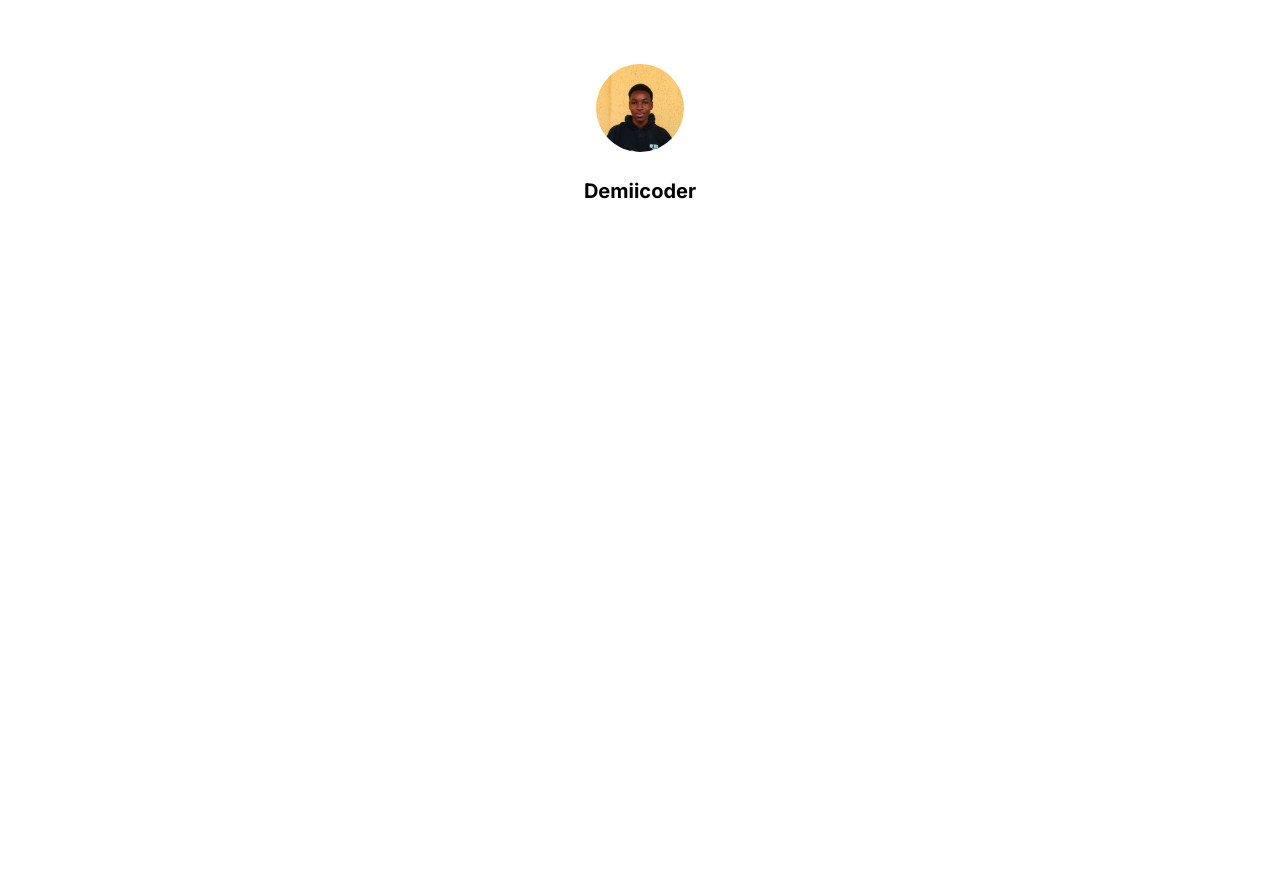
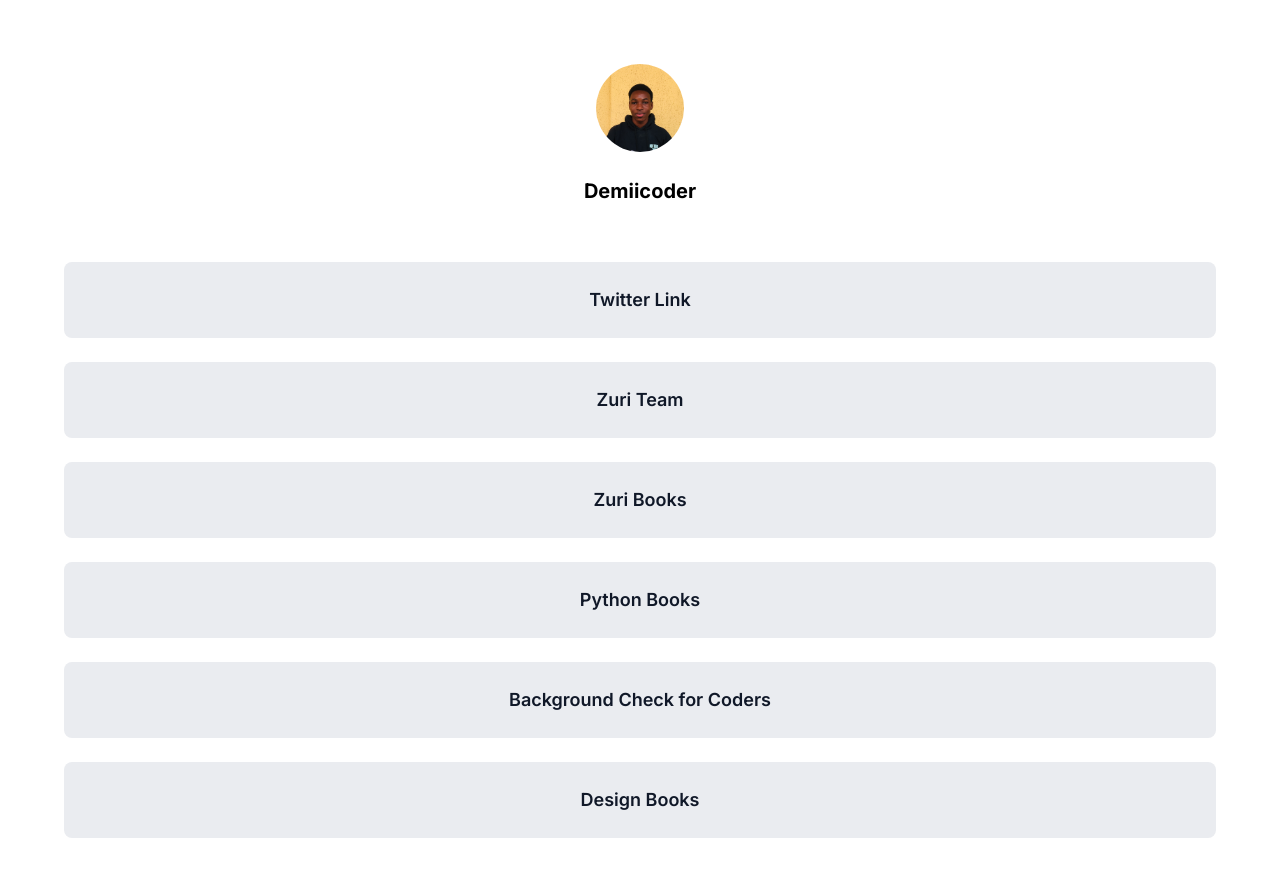
Before and after one commit to OgaDavid/HNGi9_task_one_, a React (Create React App) app: page / in a window 1280 px wide. Shown: the top 876 px of the page. Before the commit the page ends 800 px from the top, so only its background shows below. Built offline with nearby package versions, Linux system fonts and the light colour scheme.

Commit message:
Finished styling and adding links section.

```diff
--- a/src/App.js
+++ b/src/App.js
@@ -1,4 +1,5 @@
 import Profile from './components/Profile';
+import Links from './components/Links';
 
 
 function App() {
@@ -6,6 +7,7 @@ function App() {
     <div className="App">
       <div className="container">
         <Profile />
+        <Links />
       </div>
     </div>
   );
--- /dev/null
+++ b/src/components/Links.js
@@ -0,0 +1,15 @@
+import React from 'react'
+import links from '../Data/LinkData'
+import Link from '../utils/Link'
+
+const Links = () => {
+  return (
+    <main>
+        <div className="links">
+            {links.map(Link)}
+        </div>
+    </main>
+  )
+}
+
+export default Links;
--- a/src/index.css
+++ b/src/index.css
@@ -64,3 +64,34 @@ main {
 }
 
 /* Profile section styling ends here */
+
+/* Links styling starts here */
+
+.links {
+  display: flex;
+  flex-direction: column;
+  justify-content: center;
+  align-items: center;
+}
+
+.links a {
+  text-decoration: none;
+  font-weight: 500;
+  font-size: 18px;
+  line-height: 28px;
+  background-color: var(--link-bg);
+  margin-bottom: 24px;
+  padding-top: 24px;
+  padding-bottom: 24px;
+  border-radius: 8px;
+  width: 1152px;
+  color: var(--text-grey-900);
+  position: relative;
+  transition: all .2s ease-in-out;
+}
+
+.links a:hover {
+  color: var(--text-grey-500);
+}
+
+/* Links styling ends here */
```
